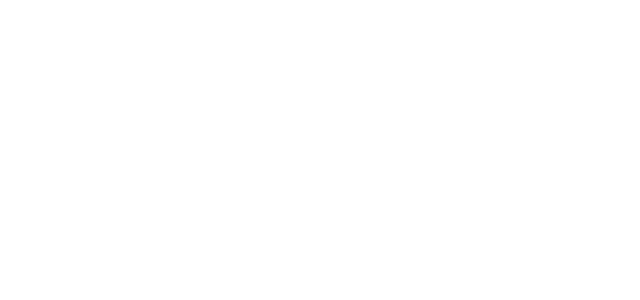
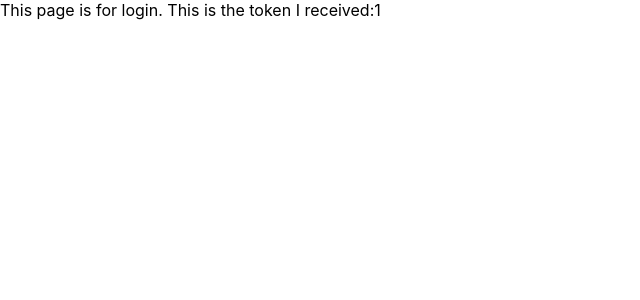
Before and after one commit to GroteGnoom/codam_transcendence, a React (Create React App) app in the folder react/: page /logged_in/1 in a window 1280 px wide. Before the commit this address had no page. Shown: the top 300 px of the page, without its empty margins (0-640 px from the left). Built offline with nearby package versions, Linux system fonts and the light colour scheme.

Commit message:
make a whole roundtrip through OAuth

```diff
--- a/react/src/App.tsx
+++ b/react/src/App.tsx
@@ -5,6 +5,7 @@
 import PinkPong from './PinkPong';
 import Chat from './Chat/Chat';
 import Account from './account/Account';
+import Logged_in from './Logged_in';
 
 function App() {
 	return (
@@ -14,6 +15,7 @@
 			<Route path={"/pinkpong"} element={<PinkPong />} />
 			<Route path={"/chat"} element={<Chat />} />
 			<Route path={"/account"} element={<Account />} />
+			<Route path={"/logged_in/:token"} element={<Logged_in />} />
       	</Routes>
 		);
 	}
--- a/react/src/Home.tsx
+++ b/react/src/Home.tsx
@@ -17,6 +17,7 @@
                   <Link to= {{pathname:"/pinkpong"}}><Button variant="contained">PinkPong</Button></Link>
                   <Link to= {{pathname:"/chat"}}><Button variant="contained">Chat</Button></Link>
                   <Link to= {{pathname:"/account"}}><Button variant="contained">My account</Button></Link>
+				  <a href="http://127.0.0.1:5000/auth/ft">Log in</a>
             </header>
             </div>
 		</main>
--- /dev/null
+++ b/react/src/Logged_in.tsx
@@ -0,0 +1,19 @@
+import React from 'react';
+import {
+  useParams
+} from "react-router-dom";
+
+
+const Logged_in = () =>
+{
+	let { token } = useParams();
+	localStorage.setItem('token', token!);
+	return (
+		<main>
+		This page is for login. This is the token I received:
+			{token}
+		</main>
+	)
+	}
+
+export default Logged_in
--- a/react/src/Login.tsx
+++ b/react/src/Login.tsx
@@ -3,8 +3,18 @@
 
 class DoPost extends React.Component {
 	async getJWT() {
-		const resp =  await fetch("http://127.0.0.1:5000/auth/ft", { method: 'GET'});
-		console.log(resp);
+		console.log("ik ga 5000 fetchen");
+		const resp =  await fetch("/auth/ft", {
+			method: 'GET',
+			//mode: 'no-cors',
+		});
+		//const body = await resp.json();
+		const body = await resp.text();
+		console.log(body);
+		console.log("ik heb 5000 gefetcht");
+		//console.log(resp);
+		//const respa = await resp;
+		//console.log(respa);
 		//.then((response) => response.json())
 		return "gedaan";
 	}
```
Also changed, not shown: react/package.json (+51 -1 lines), 1 other file (tests, documents, lock files or other folders).
